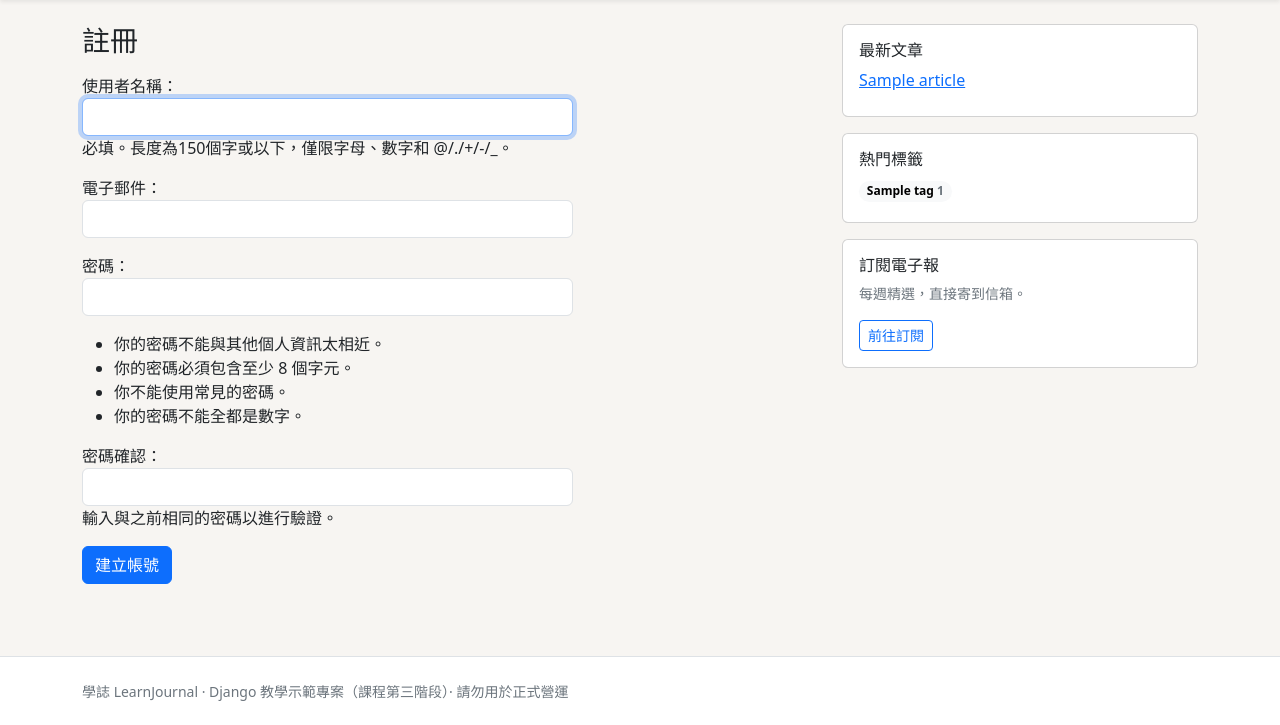
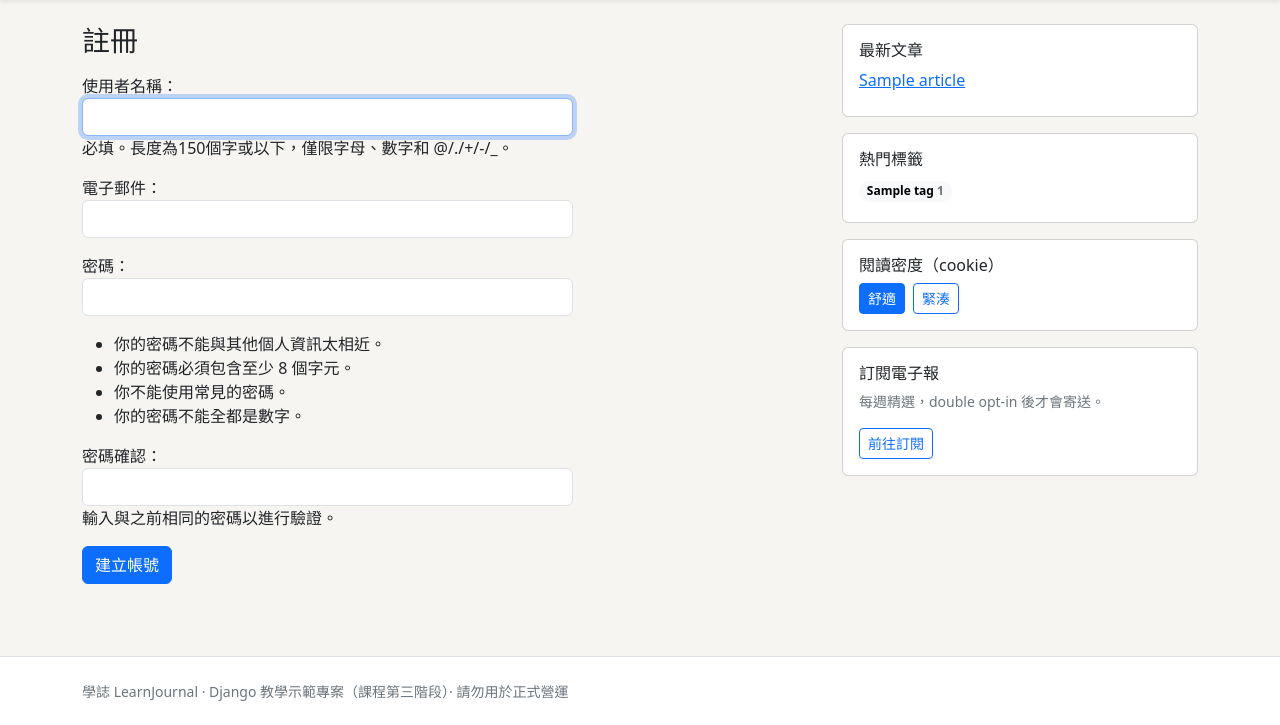
Before and after one commit to leonjyentub/DjangoTeaching, a Django app: page /register/ in a window 1280 px wide. Shown: the part 56-781 px from the top of the page. Run offline with Django 5.2, Linux system fonts and the light colour scheme; tables that the repository leaves empty hold one stand-in row (values such as "Sample post").

Commit message:
feat: show cached sidebar and recent session history (ChatGPT)

```diff
--- a/learnjournal/templates/journal/_sidebar.html
+++ b/learnjournal/templates/journal/_sidebar.html
@@ -1,20 +1,51 @@
-{% load journal_extras %}
+{% load cache journal_extras %}
+{% cache 300 sidebar_latest %}
 <div class="card mb-3">
   <div class="card-body">
     <h2 class="h6">最新文章</h2>
     {% latest_articles 5 %}
   </div>
 </div>
+{% endcache %}
+
+{% cache 300 sidebar_tags %}
 <div class="card mb-3">
   <div class="card-body">
     <h2 class="h6">熱門標籤</h2>
     {% tag_cloud 20 %}
   </div>
 </div>
+{% endcache %}
+
+{% if recent_articles %}
+<div class="card mb-3">
+  <div class="card-body">
+    <h2 class="h6">最近看過（session）</h2>
+    <ul class="list-unstyled small mb-0">
+      {% for article in recent_articles %}
+        <li class="mb-1"><a href="{{ article.get_absolute_url }}">{{ article.title|truncatechars:32 }}</a></li>
+      {% endfor %}
+    </ul>
+  </div>
+</div>
+{% endif %}
+
+<div class="card mb-3">
+  <div class="card-body">
+    <h2 class="h6">閱讀密度（cookie）</h2>
+    <form method="post" action="{% url 'journal:set-reading-mode' %}" class="d-flex gap-2">
+      {% csrf_token %}
+      <input type="hidden" name="next" value="{{ request.get_full_path }}">
+      <button class="btn btn-sm {% if reading_mode == 'comfortable' %}btn-primary{% else %}btn-outline-primary{% endif %}" name="mode" value="comfortable">舒適</button>
+      <button class="btn btn-sm {% if reading_mode == 'compact' %}btn-primary{% else %}btn-outline-primary{% endif %}" name="mode" value="compact">緊湊</button>
+    </form>
+  </div>
+</div>
+
 <div class="card">
   <div class="card-body">
     <h2 class="h6">訂閱電子報</h2>
-    <p class="small text-secondary">每週精選，直接寄到信箱。</p>
+    <p class="small text-secondary">每週精選，double opt-in 後才會寄送。</p>
     <a class="btn btn-sm btn-outline-primary" href="{% url 'journal:subscribe' %}">前往訂閱</a>
   </div>
 </div>
```
